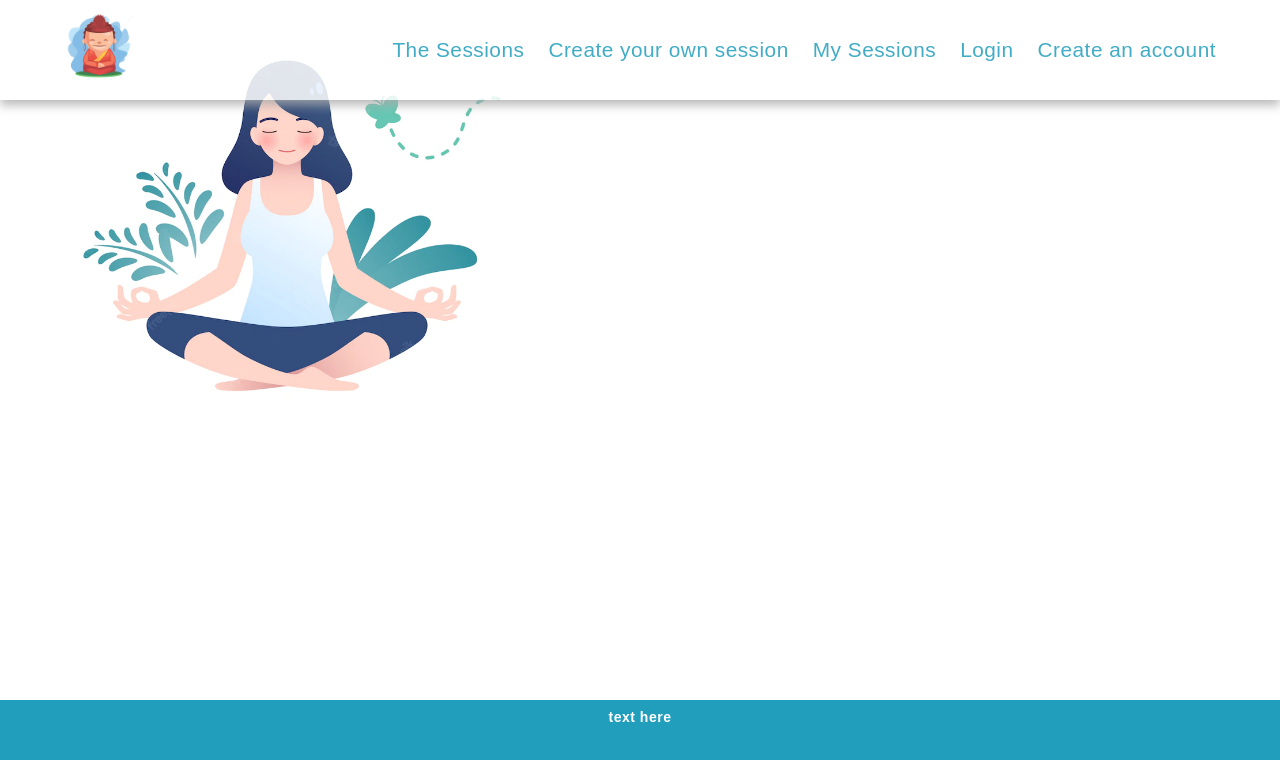
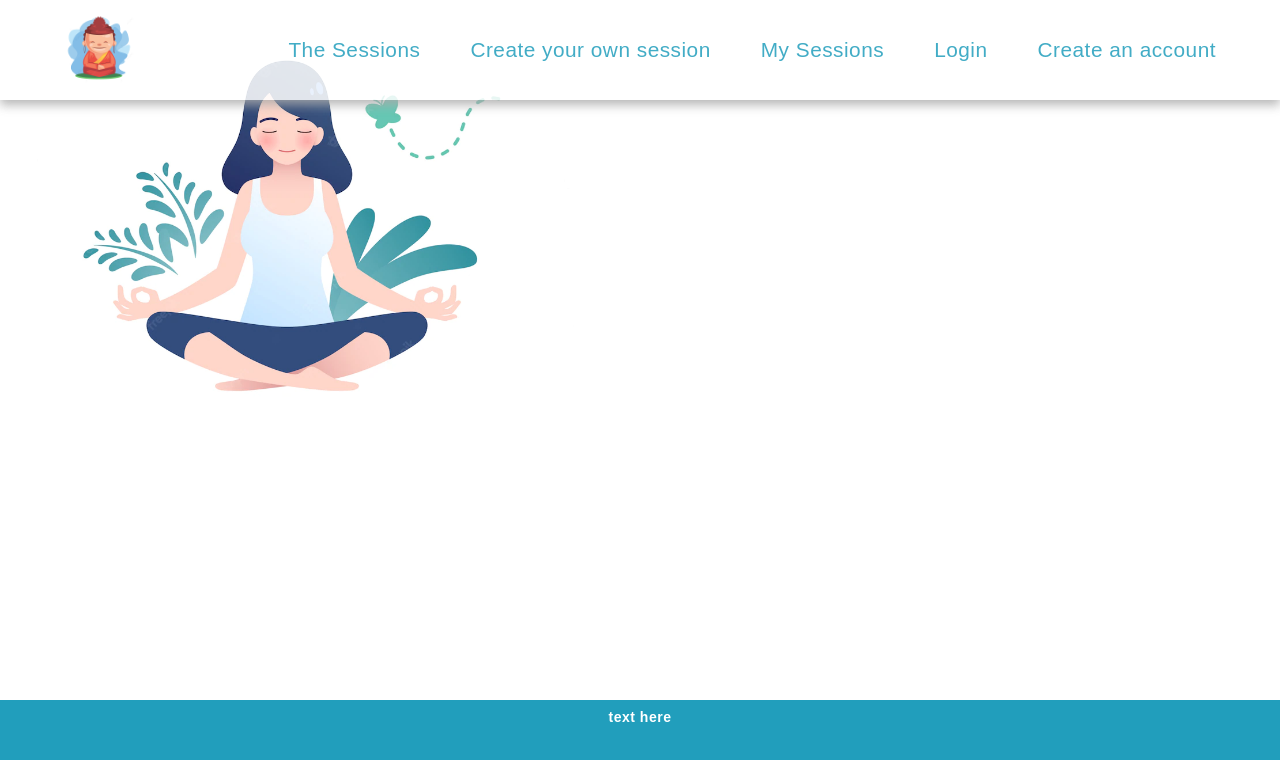
Before and after one commit to isdi-coders-2022/Arantxa-Cuello_Front-Final-Project-202201-BCN, a React (Create React App) app: page / in a window 1280 px wide. Shown: the top 760 px of the page. Built offline with nearby package versions, Linux system fonts and the light colour scheme.

Commit message:
final style for nav bar added

```diff
--- a/src/components/NavigationComponent/Navigation.tsx
+++ b/src/components/NavigationComponent/Navigation.tsx
@@ -1,6 +1,4 @@
 import { Link } from "react-router-dom";
-import { FontAwesomeIcon } from "@fortawesome/react-fontawesome";
-import { faBars, faTimes } from "@fortawesome/free-solid-svg-icons";
 import buda from "../../images/buda-logo.jpg";
 import styled from "styled-components";
 import { primary, secondary } from "../../styles/globalStyles";
@@ -49,7 +47,7 @@
   }
   .nav-links li {
     list-style: none;
-    margin-left: 1.5rem;
+    margin-left: 50px;
     font-size: 1.3rem;
   }
   a {
@@ -105,9 +103,9 @@
             </Link>
           </li>
         </ul>
-        <div className="logo">
+        <a href="/">
           <img src={buda} alt="logo" />
-        </div>
+        </a>
       </div>
     </Nav>
   );
```
